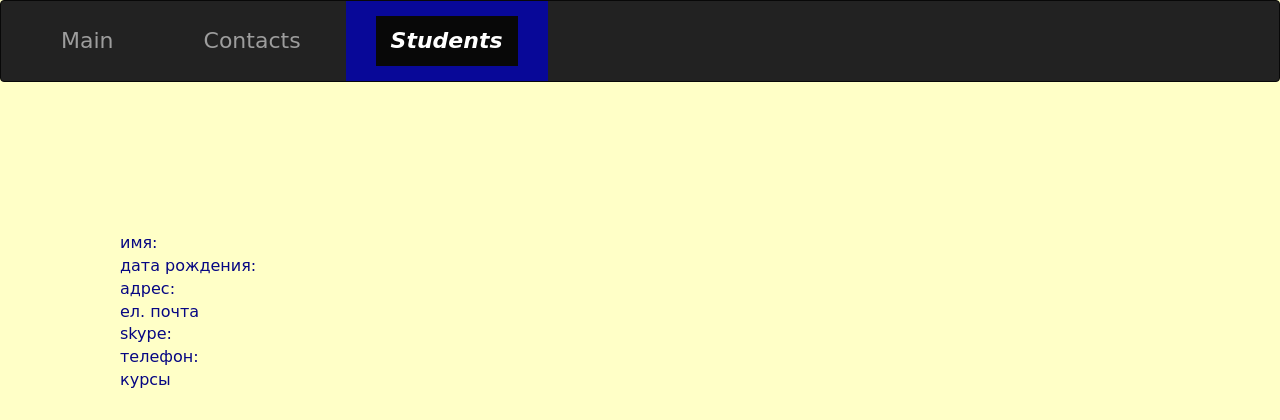
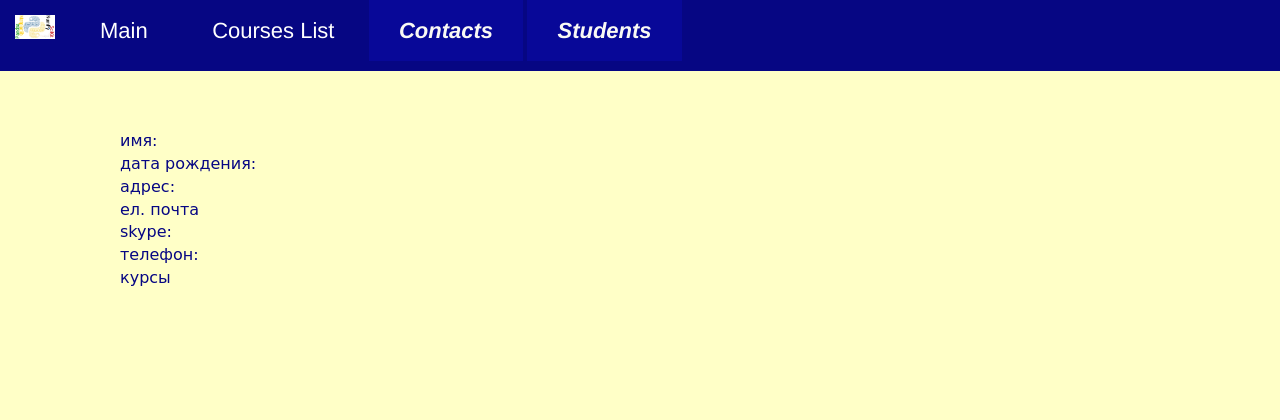
Before and after one commit to snb4crazy/PyBursa, a Django app: template templates/students/detail.html in a window 1280 px wide. Shown: the top 420 px of the page. Run offline with Django 3.2, Linux system fonts and the light colour scheme; the template is opened without the code that fills it, so the values that code supplies are empty; some libraries are stand-ins or nearby versions.

Commit message:
HomeWork: Fix Main Menu

```diff
--- a/templates/courses_list.html
+++ b/templates/courses_list.html
@@ -46,6 +46,7 @@
             <div class="courses-list-wrapper">
             <h5>
               <img src="../static/images/logo.jpg" alt="logo">
+                <br/>
               <span>
                 Our courses:
               </span>
--- a/templates/students/detail.html
+++ b/templates/students/detail.html
@@ -11,20 +11,24 @@
   <script src="../static/js/bootstrap.js"></script>
 </head>
 <body>
-<nav class="navbar navbar-inverse">
-  <div class="container-fluid">
-    <ul class="nav navbar-nav">
+<nav>
+            <a class="navbar-brand" href="{% url 'index' %}">
+                <img alt="Brand" src="../../static/images/logo.jpg"  width="40px">
+            </a>
+          <ul class="list-unstyled">
               <li class="menu-item">
                 <a href="{% url 'index' %}">Main</a>
               </li>
               <li class="menu-item">
+                <a href="{% url 'courses_list' %}">Courses List</a>
+              </li>
+              <li class="menu-item active">
                 <a href="{% url 'contact' %}">Contacts</a>
               </li>
               <li class="menu-item active">
-        <a href="{% url 'students:list_view' %}">Students</a>
+                <a href="{% url 'student_list' %}">Students</a>
               </li>
             </ul>
-  </div>
         </nav>
 <div class="container">
   <div class="main-container">
```
Also changed, not shown: templates/courses/detail.html (+11 -7 lines). Lines whose indentation alone changed are shown as unchanged.
